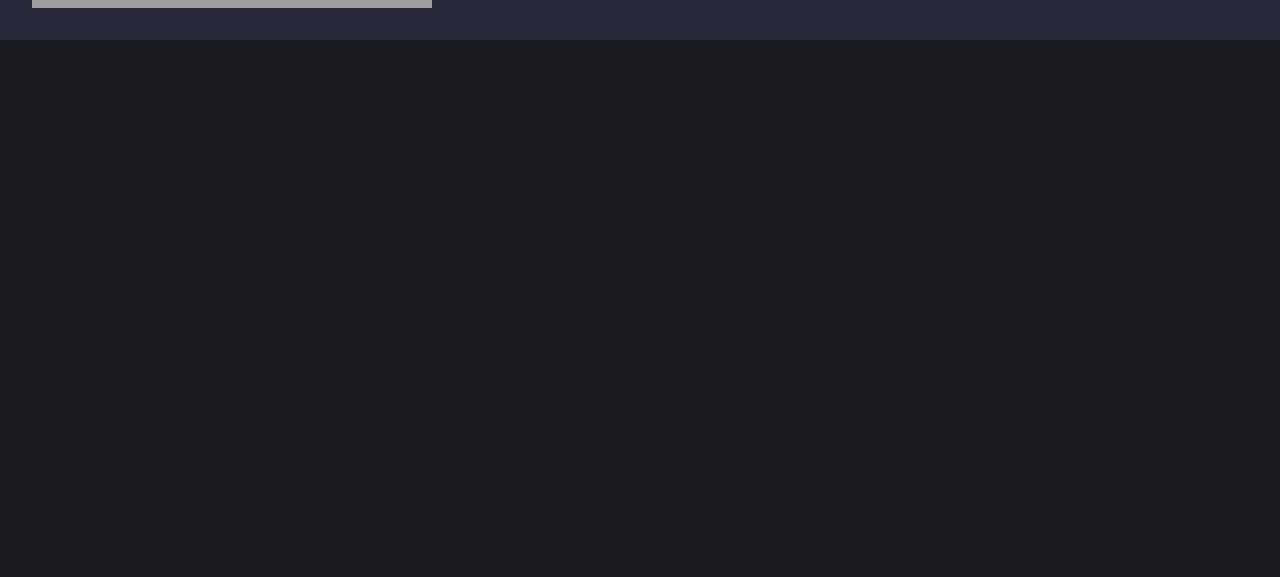
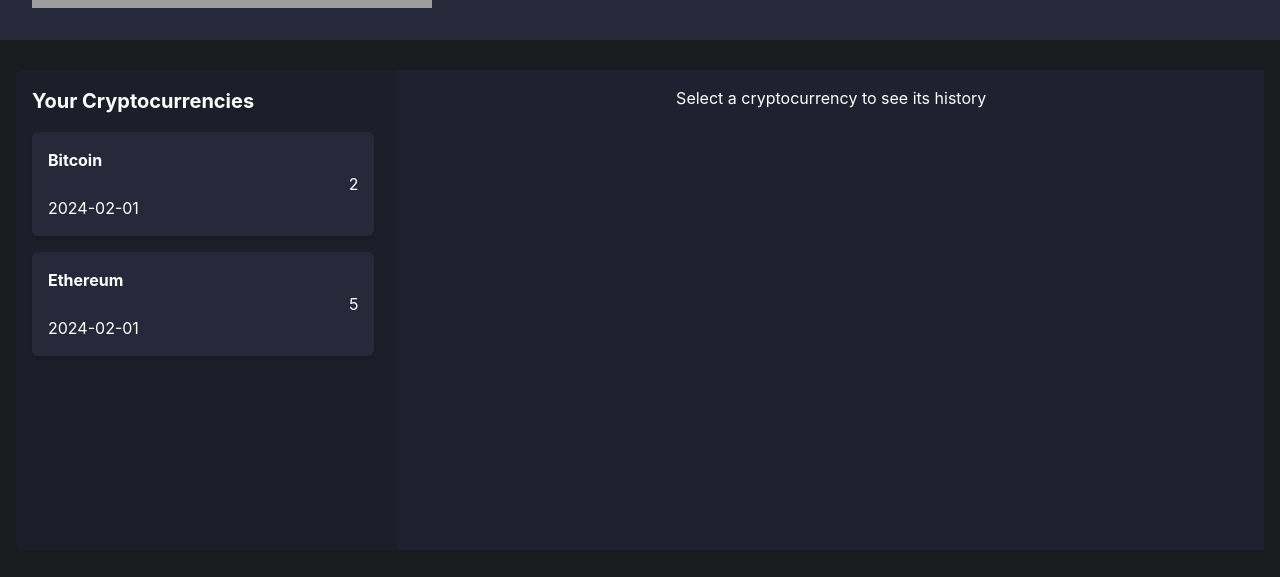
Before and after one commit to TurboJessadakorn/cryptocurrency-tracking-ap, a React (Create React App) app in the folder frontend/: page /portfolio in a window 1280 px wide. Shown: the part 324-901 px from the top of the page. Before the commit the page ends 800 px from the top, so only its background shows below. Built offline with nearby package versions, Linux system fonts and the light colour scheme; grey boxes are pictures that could not be loaded.

Commit message:
Create portfolio page UI

```diff
--- a/frontend/src/pages/Portfolio.tsx
+++ b/frontend/src/pages/Portfolio.tsx
@@ -1,10 +1,63 @@
-import React from 'react';
+import { Box, Text, VStack, HStack } from '@chakra-ui/react';
+import React, { useState } from 'react';
+
+interface PortfolioItem {
+  id: number;
+  name: string;
+  amount: number;
+  history: { date: string, price: number }[];
+}
 
 const Portfolio: React.FC = () => {
+  const [portfolio, setPortfolio] = useState<PortfolioItem[]>([
+    { id: 1, name: 'Bitcoin', amount: 2, history: [{ date: '2024-01-01', price: 30000 }, { date: '2024-02-01', price: 32000 }, { date: '2024-02-01', price: 1700 }] },
+    { id: 2, name: 'Ethereum', amount: 5, history: [{ date: '2024-01-01', price: 1500 }, { date: '2024-02-01', price: 1700 }] },
+  ]);
+
+  const [selectedCrypto, setSelectedCrypto] = useState<PortfolioItem | null>(null);
+
+  const handleCryptoClick = (crypto: PortfolioItem) => {
+    setSelectedCrypto(crypto);
+  };
 
   return (
-    <>
-    </>
+    <div className="pageContent">
+      <div style={{ maxWidth: '1500px', width: '100%', padding: '20px 0' }}>
+        <HStack bg='#1D1E29' w='100%' borderRadius='md' h='100%'>
+          <VStack spacing={4} w='30%' p={4} align='start' h='100%'>
+            <Text fontWeight='700' fontSize='20px'>Your Cryptocurrencies</Text>
+            {portfolio.map((crypto) => (
+              <Box shadow='md' key={crypto.id} bg='#27293A' borderRadius='md' p={4} w='100%' onClick={() => handleCryptoClick(crypto)} cursor='pointer'>
+                <Text fontWeight='bold'>{crypto.name}</Text>
+                <Text textAlign='right'>{crypto.amount}</Text>
+                <Text mt='auto'>{crypto.history[crypto.history.length - 1].date}</Text>
+              </Box>
+            ))}
+          </VStack>
+
+          {/* Right side: Display history of selected cryptocurrency */}
+          <VStack flex='1' p={4} bg='#1F2130' h='100%' minH={'60vH'}>
+            {selectedCrypto ? (
+              <>
+                <div style={{ borderBottom: '1px solid white', width:'100%' }}>
+                  <Text fontWeight='700' fontSize='20px'>{selectedCrypto.name} History</Text>
+                </div>
+                <VStack align='start' spacing={3} mt={4} w='100%'>
+                  {selectedCrypto.history.map((entry, index) => (
+                    <Box shadow='md' key={index} bg='#27293A' borderRadius='md' p={4} w='100%'>
+                      <Text>{entry.date}</Text>
+                      <Text>{entry.price} THB</Text>
+                    </Box>
+                  ))}
+                </VStack>
+              </>
+            ) : (
+              <Text>Select a cryptocurrency to see its history</Text>
+            )}
+          </VStack>
+        </HStack>
+      </div>
+    </div>
   );
 };
 
```
